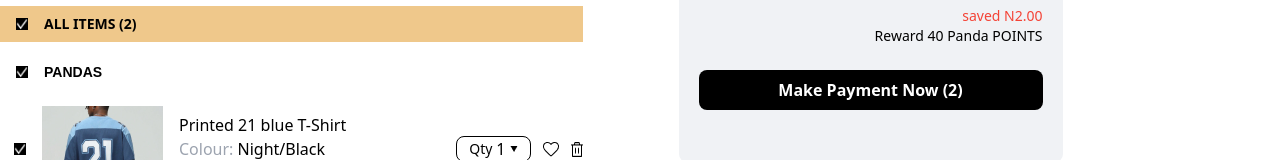
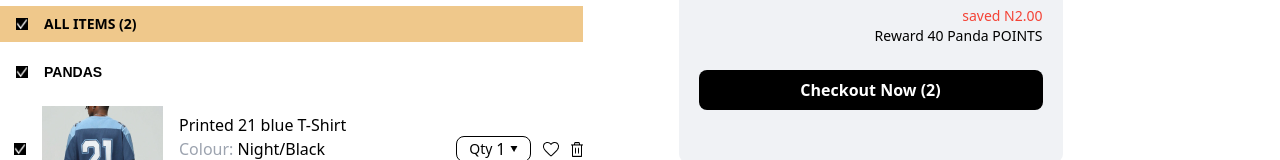
Before and after one commit to Nick-Salifu/HNG-test-2, a React (Vite) app: page /checkoutpage in a window 1280 px wide. Shown: the part 254-414 px from the top of the page. Built offline with nearby package versions, Linux system fonts and the light colour scheme; a web font is replaced by a local one.

Commit message:
new changes

```diff
--- a/src/components/CartHero.jsx
+++ b/src/components/CartHero.jsx
@@ -60,7 +60,7 @@ function CartHero() {
                         </div>
 
                         <div className="flex items-center gap-2 mt-4">
-                            <div className="w-[100%] text-white font-semibold uppercase bg-black text-center py-1 rounded-lg cursor-pointer"><Link to="/checkoutpage">checkout </Link></div>
+                            <div className="w-[100%] text-white font-semibold uppercase bg-black text-center py-1 rounded-lg cursor-pointer"><Link to="/checkoutpage">add to cart </Link></div>
 
                             <div className="px-2 py-[7px] bg-black rounded-lg"><img src="/images/filledlove.png" alt="" /></div>
                         </div>
--- a/src/components/CheckoutHero.jsx
+++ b/src/components/CheckoutHero.jsx
@@ -96,7 +96,7 @@ function CheckoutHero() {
                             <p className="text-[#F44336] text-sm">saved N2.00</p>
                             <p className="text-sm capitalize">reward 40 panda <span className="uppercase">points</span></p>
                         </div>
-                        <div className="p-2 mb-8 text-center font-semibold text-white capitalize bg-black rounded-lg">make payment now (2)</div>
+                        <div className="p-2 mb-8 text-center font-semibold text-white capitalize bg-black rounded-lg">checkout now (2)</div>
                     </div>
 
                     <div className="bg-[#F0F2F5] w-60 mt-6 p-6 rounded-lg">
```
